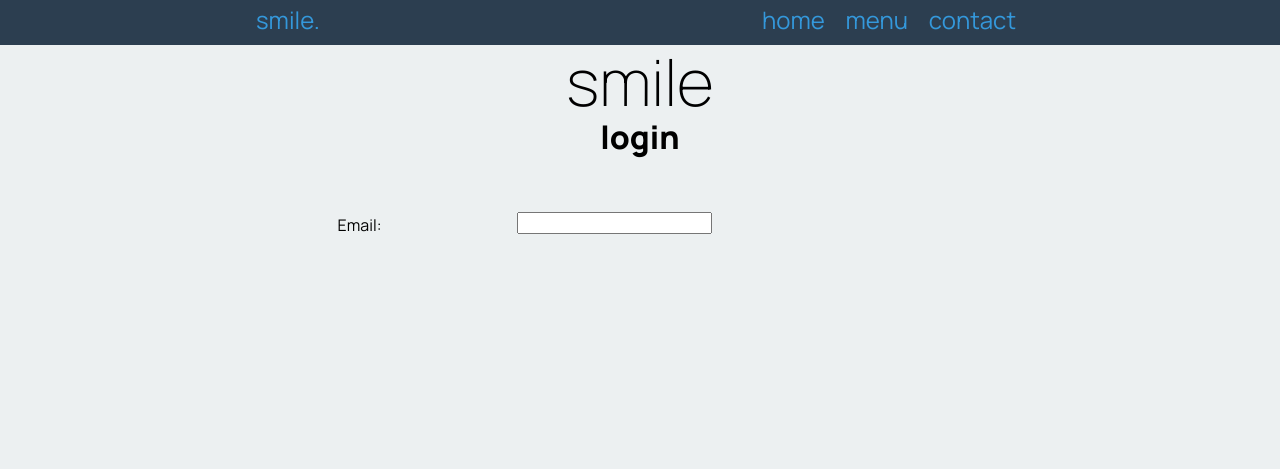
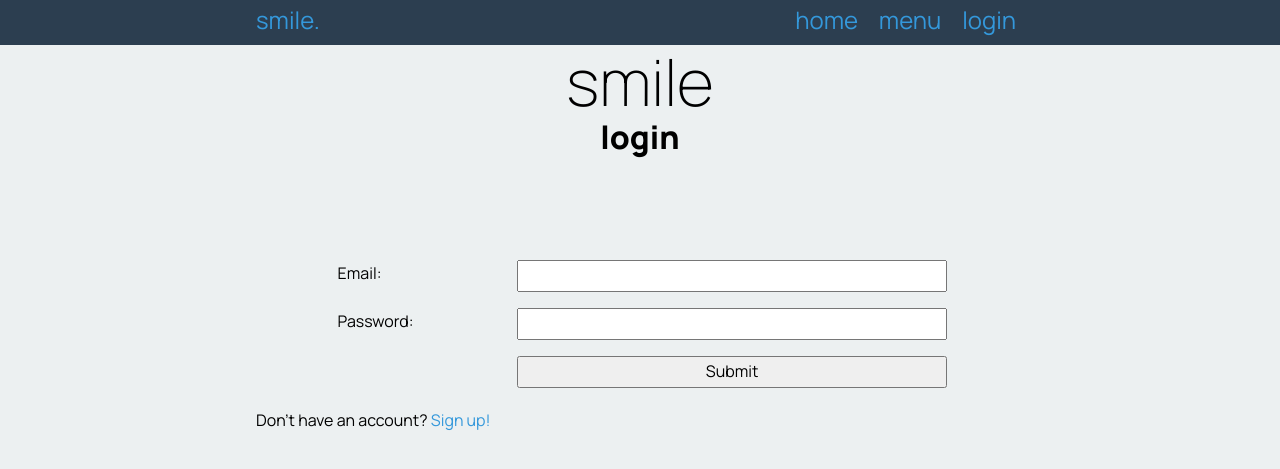
Before and after one commit to StanleyY08/Cafe_project, a Flask app: page /login in a window 1280 px wide. Shown: the top 469 px of the page. Run offline with Flask 3, Linux system fonts and the light colour scheme.

Commit message:
updated login and updated sign up

```diff
--- a/app.py
+++ b/app.py
@@ -41,11 +41,13 @@ def render_menu(cat_id):
     con.close()
     return render_template('menu.html', list_of_coffees=product_list, list_of_categories=cat_list)
 
-@app.route('/signup')
+@app.route('/signup', methods=['POST', 'GET'])
 def render_signup_page():
+    if request.method == 'POST':
+        fname = request.form.get()
     return render_template('signup.html')
 
-@app.route('/login')
+@app.route('/login', methods=['POST', 'GET'])
 def render_login_page():
     return render_template('login.html')
 
--- a/templates/base.html
+++ b/templates/base.html
@@ -17,7 +17,7 @@
         <div class="navbar-links">
             <a href="/">home</a>
             <a href="/menu/1">menu</a>
-            <a href="/contact">contact</a>
+            <a href="/login">login</a>
         </div>
     </div>
 </nav>
--- a/templates/login.html
+++ b/templates/login.html
@@ -3,10 +3,24 @@
 {% block pageheading %}login{% endblock %}
 
 {% block main %}
-    <form class="myform">
-        <div class="form_group">
+    <form class="myform" method="post">
+        <div class="form-group">
             <div class="form-label"> Email: </div>
-            <div class="form-element"> <input type="email"</div>
+            <div class="form-element"> <input type="email" name="user_email"></div>
+        </div>
+
+        <div class="form-group">
+            <div class="form-label"> Password: </div>
+            <div class="form-element"> <input type="password" name="user_password"></div>
+        </div>
+
+        <div class="form-group">
+            <div class="form-label"> </div>
+            <div class="form-element"> <input type="submit" name="submit"></div>
         </div>
     </form>
+    <br>
+    <br>
+    <br>
+    <p>Don't have an account? <a href="/signup">Sign up!</a> </p>
 {% endblock %}
```
Also changed, not shown: templates/signup.html (+38 -9 lines).
